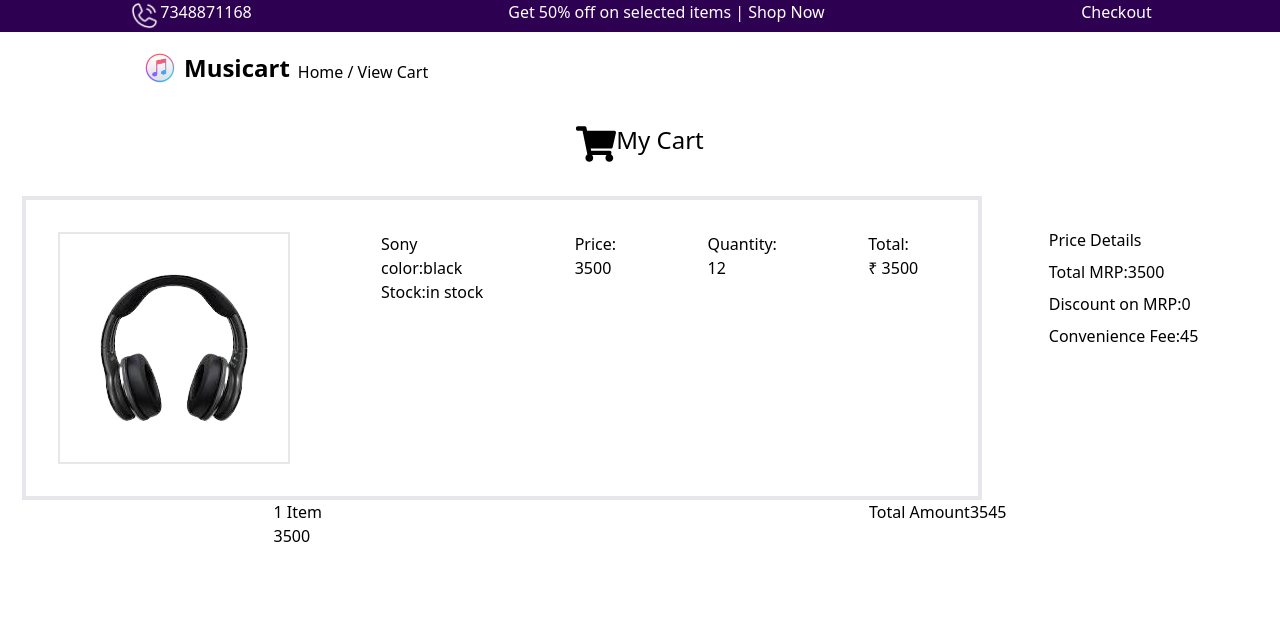
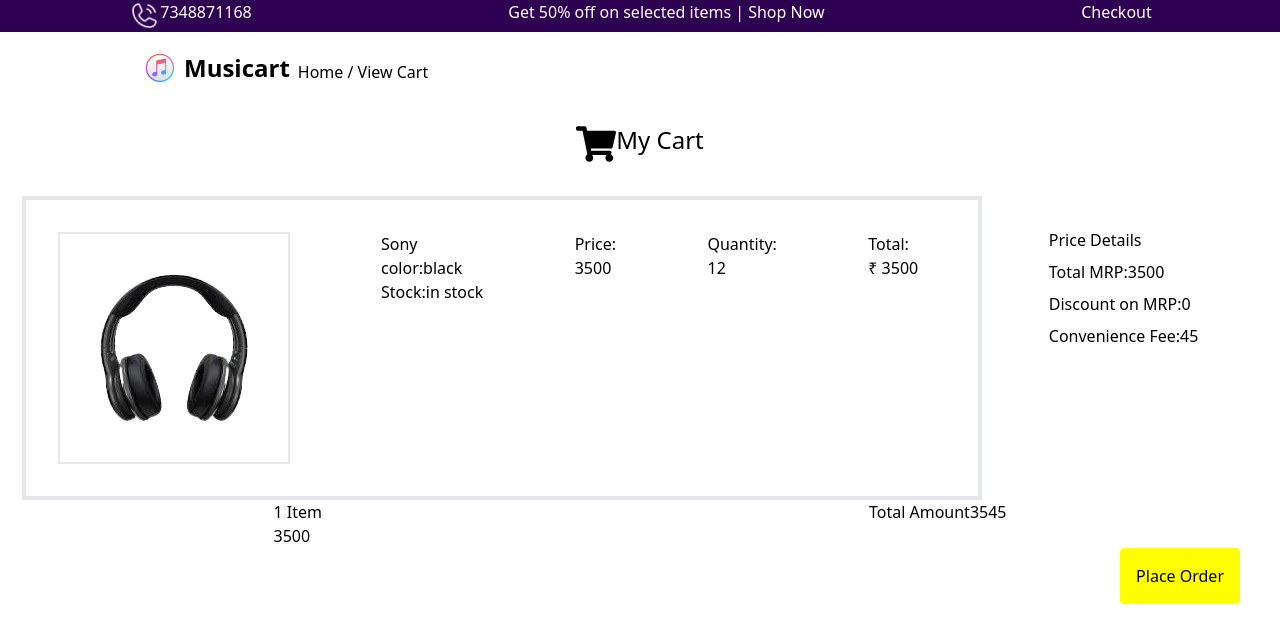
Before and after one commit to Kiran024/cuvette-project-2, a React (Create React App) app: page /placeorder in a window 1280 px wide. Shown: the top 642 px of the page. Built offline with nearby package versions, Linux system fonts and the light colour scheme.

Commit message:
button added

```diff
--- a/src/mycomponents/PlaceOrder.js
+++ b/src/mycomponents/PlaceOrder.js
@@ -4,6 +4,7 @@
 import logo from "./image 4.png";
 import { FaShoppingCart } from "react-icons/fa";
 import { order } from "./data2placeorder";
+import Succesfully from './Succesfully'
 
 const PlaceOrder = () => {
   const [data, setData] = useState([]);
@@ -95,6 +96,13 @@
                 </div>
               </div>
             </div>
+            <div className="flex justify-end mr-10">
+                <a href='/succesfull' className="p-4  bg-[yellow] rounded ">
+Place Order
+
+                </a>
+            </div>
+
           </>
         );
       })}
--- a/src/mycomponents/Register.js
+++ b/src/mycomponents/Register.js
@@ -45,8 +45,7 @@
     <div className='flex justify-center'>
     <div className='flex flex-col border-2 rounded-lg  w-96 px-7 py-5'>
         <h1 className='text-2xl pb-2'>Create Account</h1>
-        <label htmlFor="name">
-            Your Name
+        <label htmlFor="name">            Your Name
         </label>
         <input type="text" onChange={handleinputchange} name='name'/>
         <label htmlFor="mobile">
```
Also changed, not shown: 1 other file (tests, documents, lock files or other folders).
